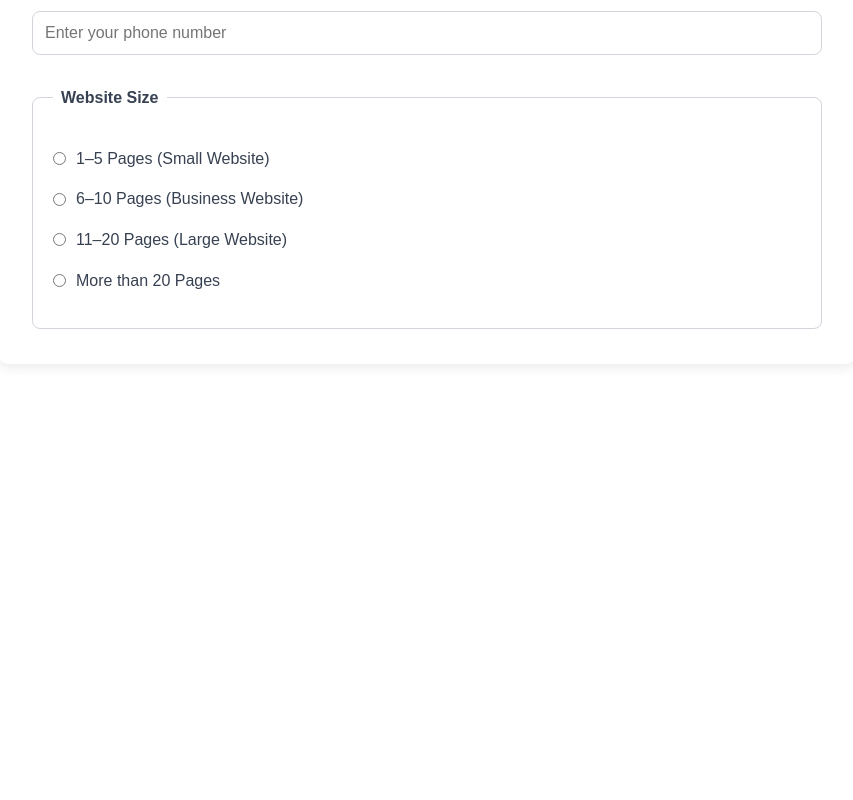
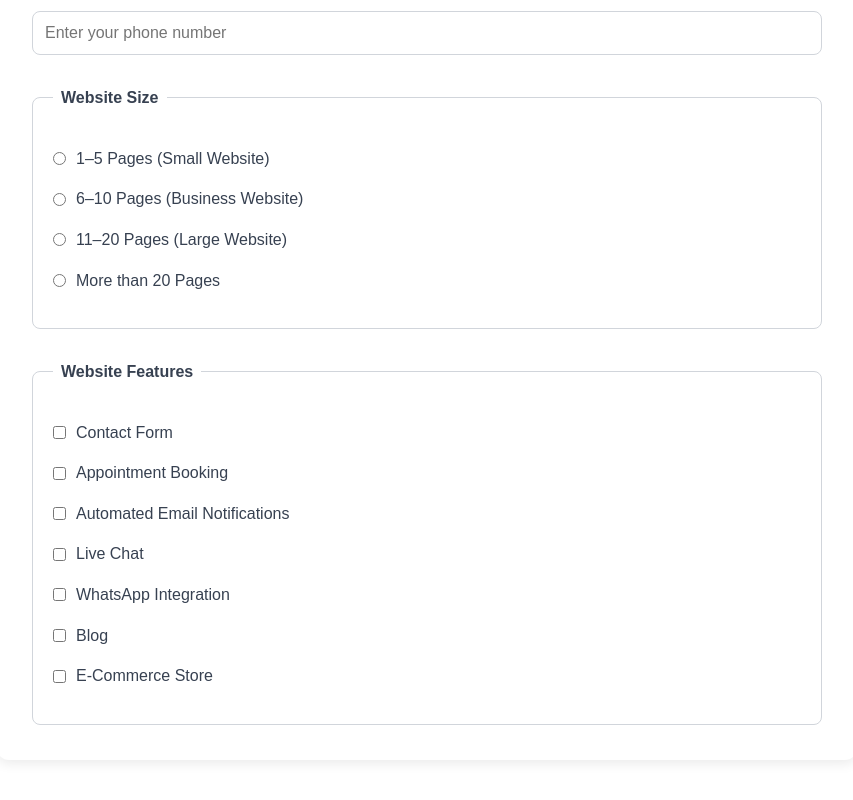
Before and after one commit to Priyadharshinirameshkumar/customer-web-builds, a React (Vite) app: page /plan-website in a window 1280 px wide. Shown: the part 851-1651 px from the top of the page, without its empty margins (213-1066 px from the left). Before the commit the page ends 1295 px from the top, so only its background shows below. Built offline with nearby package versions, Linux system fonts and the light colour scheme.

Commit message:
Feature 10.4: Add dynamic website feature selection with checkboxes

```diff
--- a/src/pages/PlanWebsite/PlanWebsite.css
+++ b/src/pages/PlanWebsite/PlanWebsite.css
@@ -94,3 +94,18 @@ fieldset legend {
 .radio-option span {
     color: #374151;
 }
+.checkbox-option {
+    display: flex;
+    align-items: center;
+    gap: 10px;
+    margin: 15px 0;
+    cursor: pointer;
+}
+
+.checkbox-option input[type="checkbox"] {
+    cursor: pointer;
+}
+
+.checkbox-option span {
+    color: #374151;
+}
--- a/src/pages/PlanWebsite/PlanWebsite.tsx
+++ b/src/pages/PlanWebsite/PlanWebsite.tsx
@@ -1,12 +1,30 @@
 import { useState } from "react";
 import "./PlanWebsite.css";
-
+const websiteFeatures = [
+  "Contact Form",
+  "Appointment Booking",
+  "Automated Email Notifications",
+  "Live Chat",
+  "WhatsApp Integration",
+  "Blog",
+  "E-Commerce Store",
+];
 function PlanWebsite() {
   const [fullName, setFullName] = useState("");
 const [businessName, setBusinessName] = useState("");
 const [email, setEmail] = useState("");
 const [phone, setPhone] = useState("");
 const [websiteSize, setWebsiteSize] = useState("");
+const [selectedFeatures, setSelectedFeatures] = useState<string[]>([]);
+const handleFeatureChange = (feature: string) => {
+  if (selectedFeatures.includes(feature)) {
+    setSelectedFeatures(
+      selectedFeatures.filter((item) => item !== feature)
+    );
+  } else {
+    setSelectedFeatures([...selectedFeatures, feature]);
+  }
+};
   return (
     <section className="plan-page">
 
@@ -119,6 +137,24 @@ const [websiteSize, setWebsiteSize] = useState("");
     <span>More than 20 Pages</span>
   </label>
 </fieldset>
+<fieldset className="form-section">
+  <legend>Website Features</legend>
+
+  {websiteFeatures.map((feature) => (
+    <label key={feature} className="checkbox-option">
+
+      <input
+        type="checkbox"
+        checked={selectedFeatures.includes(feature)}
+        onChange={() => handleFeatureChange(feature)}
+      />
+
+      <span>{feature}</span>
+
+    </label>
+  ))}
+
+</fieldset>
 
 </div>
 
```
